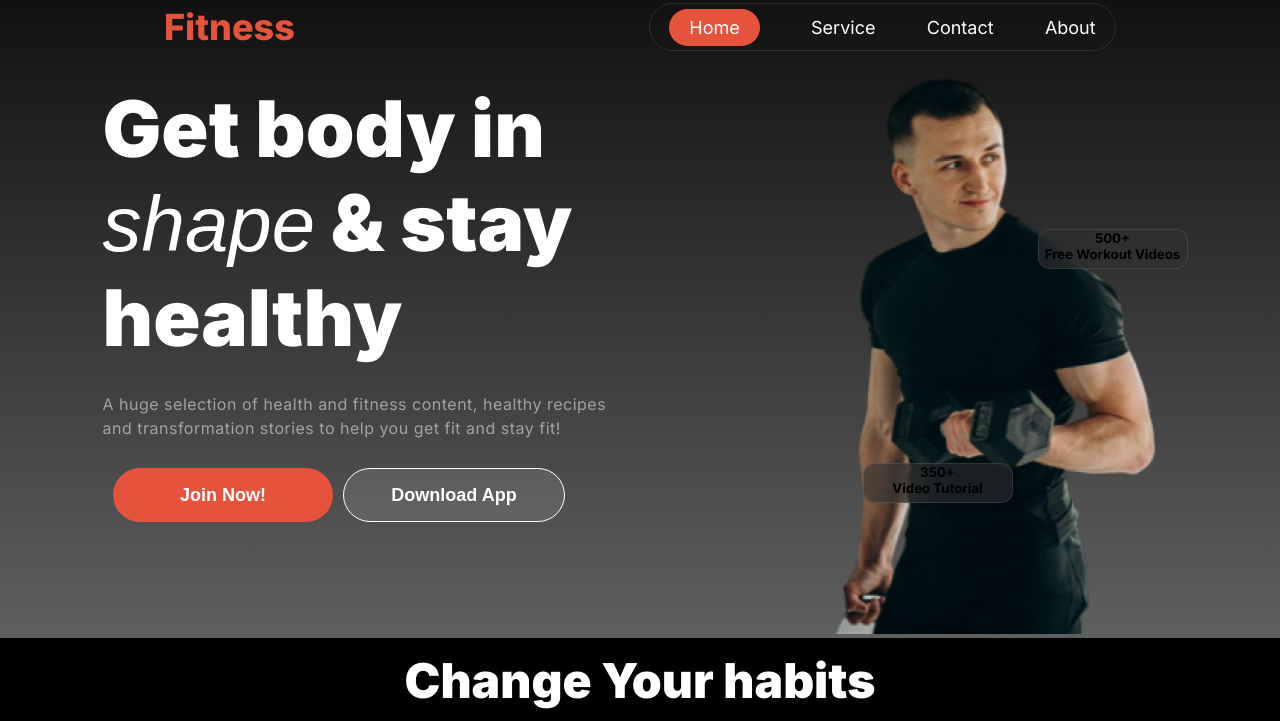
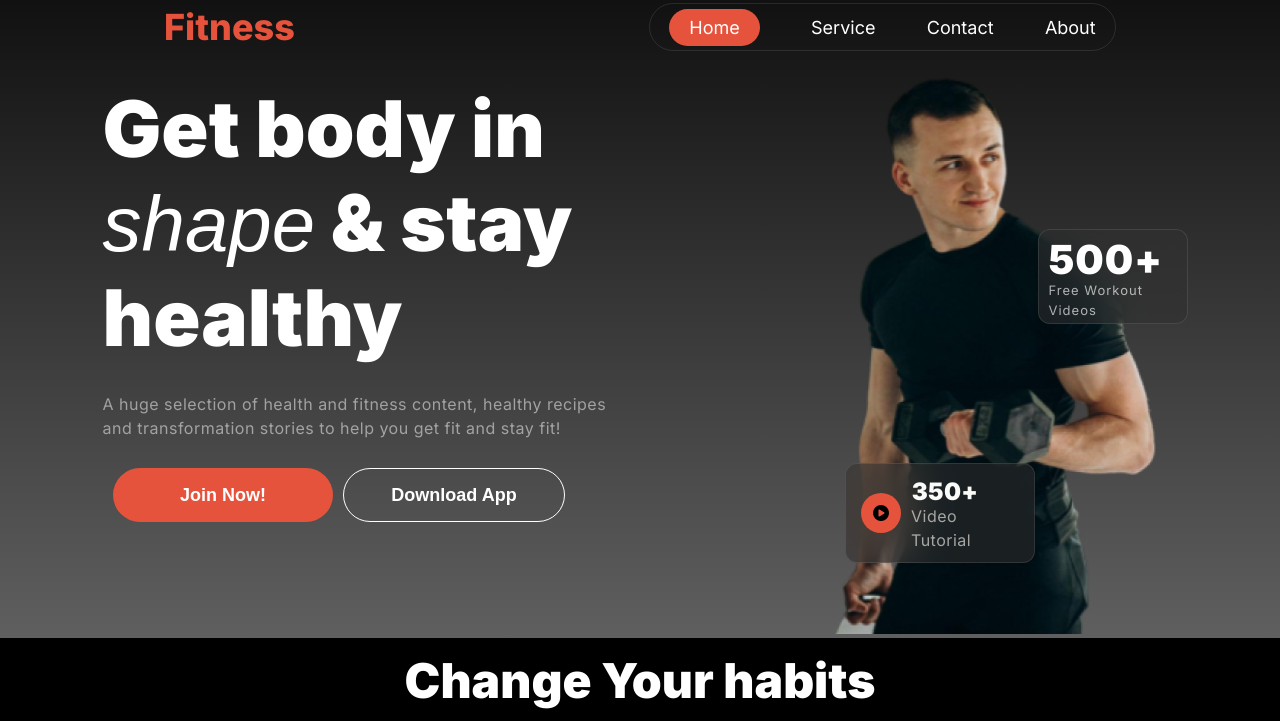
Before and after one commit to RizbiAhmmad/Assignment-2-solution-Creating-Fitness-Website-, a plain HTML site: page index.html in a window 1280 px wide. Shown: the top 721 px of the page. Drawn offline with Linux system fonts and the light colour scheme; a web font is replaced by a local one.

Commit message:
final solution

```diff
--- a/index.html
+++ b/index.html
@@ -40,19 +40,34 @@
             </div>
 
             <div class="exp">
-                <h5 class="experience-badge">
-                    500+
-                    <br>
-                    Free Workout Videos
-                </h5>
+                <div class="experience-badge">
+                    <div class="play">
+                        <i class="p fa-solid fa-circle-play"></i>
+                    </div>
+                    <div class="sv">
+                        <h5 class="size">
+                            350+
+                        </h5>
+                        <h5 class="vt">
+                            Video Tutorial
+                        </h5>
+                    </div>
+
+                </div>
 
             <img class="banner-image" src="./images/Images 2.png" alt="Loading...">
+                <div class="experience-badge-1">
+                    <h5 class="size1">
+                        500+
+                    </h5 >
 
-            <h5 class="experience-badge-1">
-                350+
-                <br>
-                Video Tutorial
-            </h5>
+                    <h5 class="wv">
+                        Free Workout Videos
+                    </h5>
+
+
+                </div>
+
             </div>
         </div>
 
--- a/styles/style.css
+++ b/styles/style.css
@@ -5,7 +5,7 @@
 .miami{
     font-family: 'Miami', sans-serif;
     font-style: italic;
-    font-weight: 100;
+    font-weight: 10;
 }
 
 body{
@@ -158,6 +158,7 @@ header{
     border-radius: 42px;
     box-sizing: border-box;
     border: 1px solid rgb(255, 255, 255);
+    background: transparent;
     /* margin: 0px 14px; */
     cursor: pointer;
   }
@@ -165,8 +166,27 @@ header{
     position: relative;
   }
 .experience-badge{
+    width: 190px;
+height: 100px;
+display: flex;
+justify-content: center;
+align-items: center;
+/* padding: 5px; */
+box-sizing: border-box;
+border: 1px solid rgba(255, 255, 255, 0.1);
+border-radius: 12px;
+backdrop-filter: blur(20px);
+background: rgba(48, 48, 48, 0.54);
+position: absolute;
+top:70%;
+left:5%;
+text-align: center;
+
+
+}
+.experience-badge-1{
     width: 150px;
-height: 40px;
+height: 95px;
 box-sizing: border-box;
 border: 1px solid rgba(255, 255, 255, 0.1);
 border-radius: 12px;
@@ -177,22 +197,72 @@ top:30%;
 left:60%;
 text-align: center;
 justify-content: center;
+padding: 10px;
+/* margin-top: 10px; */
 }
-.experience-badge-1{
-    width: 150px;
-height: 40px;
-box-sizing: border-box;
-border: 1px solid rgba(255, 255, 255, 0.1);
-border-radius: 12px;
-backdrop-filter: blur(20px);
-background: rgba(48, 48, 48, 0.54);
-position: absolute;
-top:70%;
-left:10%;
+.size{
+    width: 68px;
+height: 24px;
+color: rgb(250, 250, 249);
+font-size: 24px;
+font-weight: 900;
+line-height: 24px;
+letter-spacing: 0.3px;
 text-align: center;
-justify-content: center;
 
 }
+.sv{
+    width: 108px;
+    height:56px;
+    margin-bottom: 10px;
+    margin-left: 10px;
+}
+.vt{
+    width: 108px;
+height: 24px;
+color: rgba(239, 237, 232, 0.65);
+font-size: 16px;
+font-weight: 400;
+line-height: 24px;
+letter-spacing: 0.5px;
+text-align: left;
+}
+.size1{
+    width: 116px;
+height: 40px;
+color: rgb(255, 255, 255);
+font-size: 40px;
+font-weight: 900;
+line-height: 40px;
+letter-spacing: 1px;
+text-align: left;
+}
+.wv{
+    width: 146px;
+height: 20px;
+color: rgba(255, 255, 255, 0.65);
+font-size: 13px;
+font-weight: 400;
+line-height: 20px;
+letter-spacing: 1px;
+text-align: left;
+}
+.play{
+    width: 40px;
+height: 40px;
+background: rgb(230, 83, 60);
+border-radius: 50%;
+align-items: center;
+justify-content: center;
+position: relative;
+}
+.p{
+    position: absolute;
+    top: 30%;
+    left: 30%;
+    /* transform: translate(-50%, -50%); */
+}
+
   .banner-image{
     width: 350px;
     height: 580px;
@@ -512,9 +582,10 @@ text-align: center;
 
 footer{
    width: 1440px auto;
-   height: 450px;
+   height: 400px;
    margin: 88px 0px;
    background: rgba(255, 255, 255, 0.1);
+   margin-bottom: 0px;
 }
 
 .footer-container{
@@ -591,6 +662,9 @@ ul> li{
 
 /* Responsive for mobile */
 @media screen and (max-width:640px){
+    body{
+        border: 1px solid red;
+    }
     .nav-options{
         display: none;
     }
@@ -612,6 +686,7 @@ ul> li{
         align-items: center;
         margin-left: 20px;
         margin-right: 20px;
+
 }
 .title{
     color: white;
@@ -622,6 +697,7 @@ ul> li{
     text-align: center;
     margin: 14px 0px;
     padding: 0px;
+
 }
 
 .description{
@@ -632,14 +708,15 @@ line-height: 24px;
 letter-spacing: 0.3px;
 text-align: center;
 margin-left: 10px;
-/* margin: 14px 0px; */
+margin: 14px 0px;
 }
 .banner{
     display: flex;
     flex-direction: column;
     margin: 10px;
-    width: 393px;
+    width: 380px auto;
 height: 1024px;
+
 }
     .banner-title{
         width: 285px;
@@ -651,6 +728,7 @@ height: 1024px;
         line-height: 120%;
         letter-spacing: 0%;
         text-align: left;
+
     }
     .banner-description{
         width: 274px;
@@ -689,10 +767,11 @@ height: 1024px;
 .habit-container{
     display: flex;
     flex-direction: column;
+
 }
 .habit{
-    width: 338px;
-height: 1398px;
+    width: 338px auto;
+height: 1300px;
 /* left: 28px;
 top: 1024px; */
 /* Auto layout */
@@ -704,6 +783,15 @@ gap: 58;
 padding: 0px;
 
 }
+.habit-img{
+    width: 340px;
+height: 188px;
+justify-content: center;
+margin-left: -20px;
+margin-top: -4px;
+justify-content: center;
+}
+
 
 /* Run */
 
@@ -714,7 +802,7 @@ padding: 0px;
     height: 530px;
     border-radius: 18px;
 background: rgb(34, 34, 34);
-margin-left: 20px;
+margin-left: 10px;
 }
 /* .run{
     width: 353px;
@@ -791,7 +879,7 @@ margin-left: 20px;
 text-align: center;
 }
 .bmi-container{
-    width: 394px;
+    width: 370px auto;
 height: 800px;
 
 }
@@ -837,16 +925,13 @@ margin-left: 10px;
 height: 48px;
 margin-left: 10px;
 }
-.bmi-container{
-    margin-left: 10px;
-}
 
 /* Team */
 .trainer-container{
     display: grid;
     grid-template-columns: repeat(1, 1fr);
-     width: 353px;
-    margin-left: 10px;
+     width: 320px;
+    /* margin-left: 10px; */
 height: 1888px;
 align-items: center;
 gap: 20;
@@ -897,16 +982,32 @@ margin-left: 20px;
 }
 
 footer{
-    width: 393px;
+    width: 350px auto;
 height: 986px;
 margin-top: 1300px;
 /* margin-left: 10px; */
 }
-/* .footer-title{
+.footer-title{
     font-size: 40px;
-    margin-left: 40px;
+    margin-left:10px;
+    text-align: left;
 }
 .footer-description{
-    margin-left: 40px;
-} */
+    /* margin-left: 10px; */
+    width: 317px;
+height: 96px;
+/* Auto layout */
+
+/* justify-content: flex-start; */
+align-items: flex-start;
+gap: 20;
+padding: 0px;
+color: rgba(255, 255, 255, 0.5);
+font-size: 14px;
+font-weight: 400;
+line-height: 24px;
+letter-spacing: 0.3px;
+text-align: left;
+margin-left: 10px;
 }
+}
```
